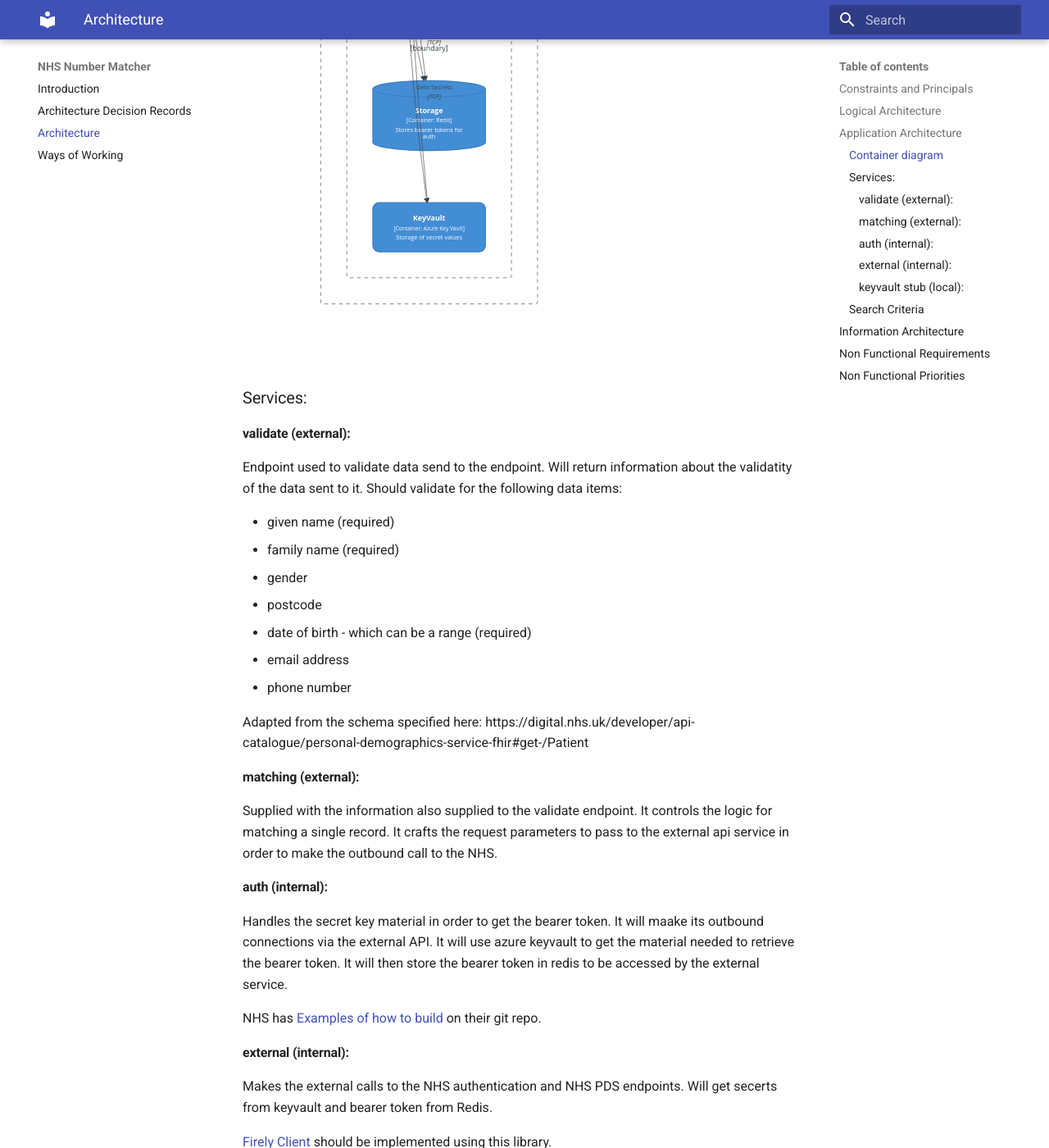
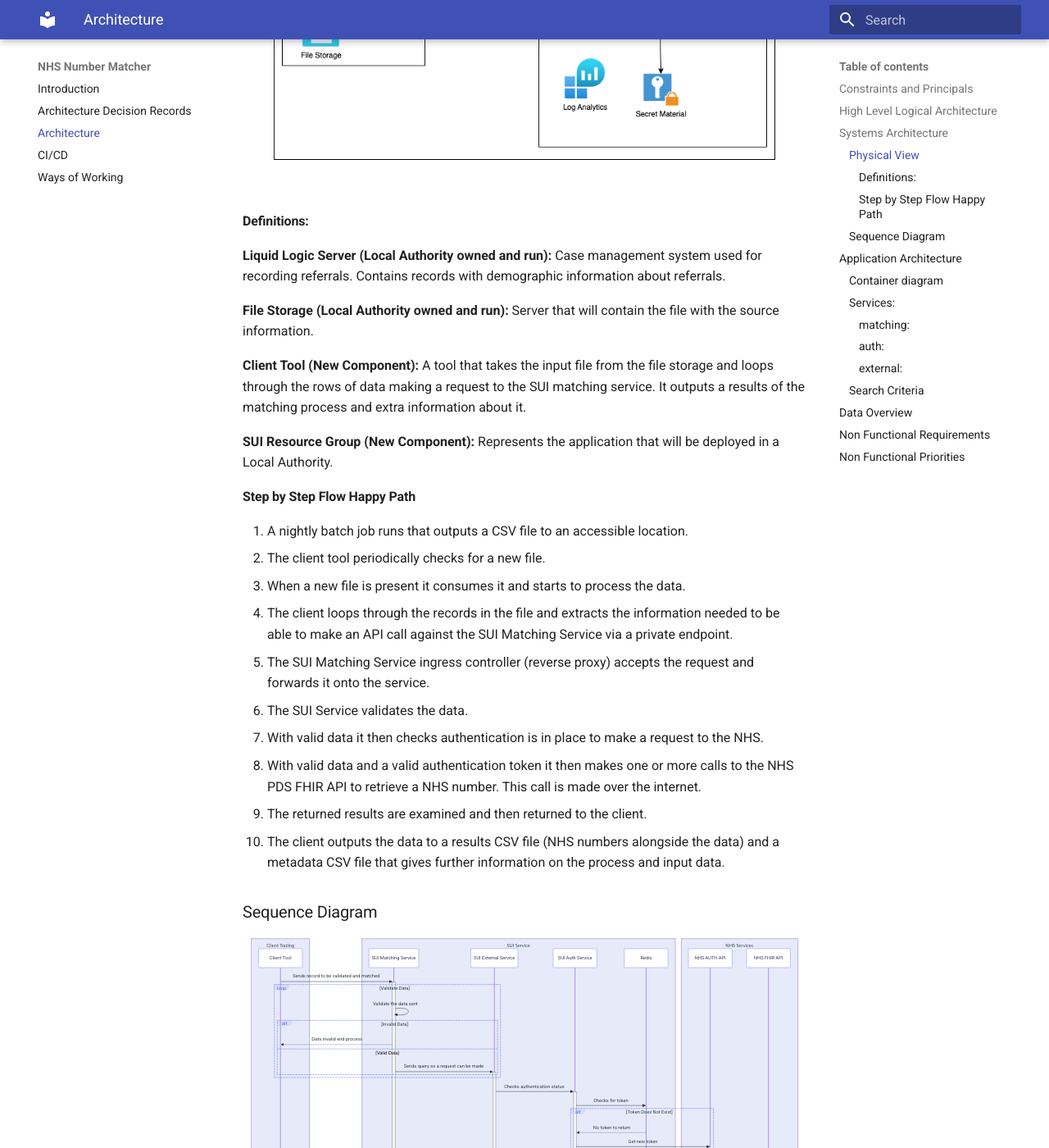
Before and after one commit to DFE-Digital/SUI_Matcher, an MkDocs documentation site: the page built from documentation/docs/architecture.md, in a window 1280 px wide and 1400 px high, scrolled down 1769 px. Shown: the whole window at 82% size. Built offline with MkDocs 1.6.1 and Material for MkDocs 9.7.7, drawn with Linux system fonts in a browser that asks for light colours; some of the changed text lies outside the part shown.

Commit message:
docs: Updating architecture sui-64
* adding sequence diagram
* updating container diagrams
* adding environmental page
* adding physical arch diagram

````diff
--- a/documentation/docs/architecture.md
+++ b/documentation/docs/architecture.md
@@ -12,9 +12,103 @@ The PDS FHIR API has a limitation of 5TPS for requests, and the "fallback" logic
 
 For principles, please refer to the [DfE Technical Guidance](https://technical-guidance.education.gov.uk/principles/general/) and [Secure by Design Principles](https://www.security.gov.uk/policy-and-guidance/secure-by-design/).
 
-## Logical Architecture
+## High Level Logical Architecture
 
-Placeholder
+```mermaid
+C4Container
+	title High Level Components - NHS SUI
+    Container_Boundary(c1, "Local Authority") {
+        System(laclient, "Local Authority Client")
+        System(sui_matching_service, "Sui Matching Service")
+        ContainerDb(db, "File Storage", "Liquid Logic Output")
+    }
+    Container_Boundary(c2, "NHS Services") {
+        System(nhs_fhir_api, "NHS PDS FHIR API")
+        System(nhs_auth_api, "NHS PDS Auth API")
+    }
+
+    Rel(laclient, db, "Gets File")
+	Rel(laclient, sui_matching_service, "HTTPS")
+	Rel(sui_matching_service, nhs_fhir_api, "HTTPS")
+    Rel(sui_matching_service, nhs_auth_api, "HTTPS")
+```
+
+## Systems Architecture
+### Physical View
+<img src="../assets/SUI-systems-arch.drawio.png"/>
+
+#### Definitions:
+**Liquid Logic Server (Local Authority owned and run):**
+Case management system used for recording referrals. Contains records with demographic information about referrals.
+
+**File Storage (Local Authority owned and run):**
+Server that will contain the file with the source information.
+
+**Client Tool (New Component):**
+A tool that takes the input file from the file storage and loops through the rows of data making a request to the SUI matching service. It outputs a results of the matching process and extra information about it.
+
+**SUI Resource Group (New Component):**
+Represents the application that will be deployed in a Local Authority.
+
+#### Step by Step Flow Happy Path
+
+1. A nightly batch job runs that outputs a CSV file to an accessible location.
+2. The client tool periodically checks for a new file.
+3. When a new file is present it consumes it and starts to process the data.
+4. The client loops through the records in the file and extracts the information needed to be able to make an API call against the SUI Matching Service via a private endpoint.
+5. The SUI Matching Service ingress controller (reverse proxy) accepts the request and forwards it onto the service.
+6. The SUI Service validates the data.
+7. With valid data it then checks authentication is in place to make a request to the NHS.
+8. With valid data and a valid authentication token it then makes one or more calls to the NHS PDS FHIR API to retrieve a NHS number. This call is made over the internet.
+9. The returned results are examined and then returned to the client.
+10. The client outputs the data to a results CSV file (NHS numbers alongside the data) and a metadata CSV file that gives further information on the process and input data.
+
+### Sequence Diagram
+
+```mermaid
+sequenceDiagram
+    box Client Tooling
+    participant client as Client Tool
+    end
+    box SUI Service
+    participant suimatch as SUI Matching Service
+    participant suiexternal as SUI External Service
+    participant suiauth as SUI Auth Service
+    participant redis as Redis
+    end
+    box NHS Services
+    participant nhsauth as NHS AUTH API
+    participant nhssearch as NHS FHIR API
+    end
+
+    client->>+suimatch: Sends record to be validated and matched
+    loop Validate Data
+        suimatch->>suimatch: Validate the data sent
+        alt Invalid Data
+            suimatch-->>client: Data invalid end process
+        else Valid Data
+            suimatch->>+suiexternal: Sends query so a request can be made
+        end
+    end
+        suiexternal->>+suiauth: Checks authentication status
+        suiauth->>redis: Checks for token
+        alt Token Does Not Exist
+            redis-->>suiauth: No token to return
+            suiauth->>nhsauth: Get new token
+            nhsauth-->>suiauth: Return new token
+            suiauth->>redis: Store token
+        else Token Exists
+            redis-->>suiauth: Token available to return
+        end
+        suiauth-->>-suiexternal: Token Available
+        suiexternal->>redis: Get token
+        redis-->>suiexternal: Returns token
+        suiexternal->>nhssearch: Makes request to NHS service
+        nhssearch-->>suiexternal: Returns data
+        suiexternal-->>-suimatch: Passes response to be formatted
+        suimatch-->>-client: Returns data to client to be output
+
+```
 
 ## Application Architecture
 
@@ -28,8 +122,6 @@ C4Container
 
 	Container_Boundary(c1, "Sui Matching Service") {
 		Container(reverse_proxy, "Gateway", "C#, .NET 8, YARP", "The reverse proxy/API gateway of the SUI matcher.")
-
-		Container(validate_api, "Validate APIs", "C#, .NET 8, MassTransit", "The counter service.")
 		Container(matching_api, "Matching APIs", "C#, .NET 8, MassTransit", "The barista service.")
 		Container(auth_api, "Auth APIs", "C#, .NET 8, MassTransit", "The authentication service.")
 		Container(external_api, "External Services", "C#, .NET 8, Marten", "Makes the outbound connections for other services")
@@ -45,56 +137,98 @@ C4Container
     }
 
 	Rel(laclient, reverse_proxy, "Uses", "HTTPS")
+    UpdateRelStyle(laclient, reverse_proxy, $offsetY="-20")
 
-	Rel(reverse_proxy, validate_api, "Proxies", "HTTP")
 	Rel(reverse_proxy, matching_api, "Proxies", "HTTP")
 
-	Rel(auth_api, cache, "Adds/checks Tokens", "TCP")
-    Rel(auth_api, keyvault, "Gets Secrets", "TCP")
+	Rel(auth_api, cache, "Adds/checks Tokens", "HTTP")
+    Rel(auth_api, keyvault, "Gets Secrets", "HTTP")
+    Rel(auth_api, pds, "Authenticates", "HTTPS")
+    UpdateRelStyle(auth_api, cache, $offsetX="30")
 
-    Rel(external_api, cache, "Gets Tokens", "TCP")
-    Rel(external_api, keyvault, "Gets Secrets", "TCP")
+    Rel(external_api, cache, "Gets Token", "HTTP")
+    Rel(external_api, keyvault, "Gets Secrets", "HTTP")
     Rel(external_api, pds, "Retrieves NHS Number", "HTTPS")
+    UpdateRelStyle(external_api, keyvault, $offsetX="40", $offsetY="40")
 
-	Rel(matching_api, auth_api, "Calls", "HTTP")
+	Rel(external_api, auth_api, "Calls", "HTTP")
+
     Rel(matching_api, external_api, "Calls", "HTTP")
 
 ```
 
 ### Services:
 
-#### validate (external):
+#### matching:
 
-Endpoint used to validate data send to the endpoint. Will return information about the validatity of the data sent to it. Should validate for the following data items:
+The matching service provides the ingress into the application. It also serves as the logic controller for the application. It accepts the following parameters:
 
 * given name (required)
 * family name (required)
+* date of birth - which can be a range (required)
 * gender
 * postcode
-* date of birth - which can be a range (required)
 * email address
 * phone number
 
-Adapted from the schema specified here:
-https://digital.nhs.uk/developer/api-catalogue/personal-demographics-service-fhir#get-/Patient
+Adapted from the schema specified here
+[NHS PDS FHIR Schema](https://digital.nhs.uk/developer/api-catalogue/personal-demographics-service-fhir#get-/Patient).
 
-#### matching (external):
+It validates these parameters meet the schema and then handles the logic for making external calls to the NHS in order to find a matching NHS number.
 
-Supplied with the information also supplied to the validate endpoint. It controls the logic for matching a single record. It crafts the request parameters to pass to the external api service in order to make the outbound call to the NHS.
+Response 200:
+``` json
+{
+    "result": {
+        "matchStatus": "match",
+        "nhsNumber": "1234567890",
+        "processStage": "3",
+        "score": "0.96"
+    },
+    "dataQuality": {
+        "given": "valid",
+        "family": "valid",
+        "birthdate": "valid",
+        "addressPostalCode": "valid",
+        "phone": "invalid",
+        "email": "invalid",
+        "gender": "notProvided"
+    }
+}
+```
+**result**
 
-#### auth (internal):
+| Name         | Type   | Desc         | Values                                    |
+| :---         | :---   |     :---     |                                      :--- |
+| matchStatus  | string | Match Result | match, noMatch, potentialMatch, manyMatch |
+| nhsNumber    | string | nhsNumnber   | 10 digit string, empty string             |
+| ProcessStage | int    | stage of the process it exited at | 0, 1, 2, 3           |
+| score        | number | Score of the search | 0.0 to 1.0                         |
 
-Handles the secret key material in order to get the bearer token. It will maake its outbound connections via the external API. It will use azure keyvault to get the material needed to retrieve the bearer token. It will then store the bearer token in redis to be accessed by the external service.
+**matchStatus**
 
-NHS has [Examples of how to build](https://github.com/NHSDigital/hello-world-auth-examples/tree/main/application-restricted-signed-jwt-tutorials/csharp) on their git repo.
+| Name           | Desc                            |
+| :---           | :---                            |
+| match          | One match has been returned     |
+| noMatch        | No match has been returned      |
+| potentialMatch | There is a potential match. One match with score above 0.85 and below 0.95 |
+| manyMatch      | System returns mulitple matches |
 
-#### external (internal):
-Makes the external calls to the NHS authentication and NHS PDS endpoints. Will get secerts from keyvault and bearer token from Redis.
+**dataQuality**
 
-[Firely Client](https://docs.fire.ly/projects/Firely-NET-SDK/en/latest/client/setup.html) should be implemented using this library.
+| Return       | Type   | Desc |
+| :---         | :---   |                          |
+| Valid        | string | Data provided is valid   |
+| Invalid      | string | Data provided is invalid |
+| notProvided  | string | No data was provided     |
 
-#### keyvault stub (local):
-Currently a skeleton container in order to mimic azure keyvault in local testing. Unfortunately aspire does not provide an emulator for keyvault.
+#### auth:
+
+Handles the secret key material in order to get the bearer token. It will use azure keyvault to get the material needed to retrieve the bearer token. It will then store the bearer token in redis to be accessed by the external service.
+
+#### external:
+
+Makes the external calls to the NHS PDS endpoints. Will get secerts from keyvault and bearer token from Redis.
 
 ### Search Criteria
 
@@ -144,15 +278,26 @@ The search critera being used for the start of the pilot is as below, and is sub
 | :---         | :---         |     :---       |          :--- |
 | 1 | fuzzy search with given name, family name and DOB. | `_fuzzy-match`=`true`, `family`=`harley`, `given`=`topper`, `birthdate`=`eq1960-06-09` | One of: <br> [NHS_NUM, NO_MATCH, POTENTIAL_MATCH, MANY_MATCHES] |
 | 2 | fuzzy search with given name, family name and DOB range 6 months either side of given date. | `_fuzzy-match`=`true`, `family`=`harley`, `given`=`topper`, `birthdate`=`ge1960-01-09`&`birthdate`=`le1961-01-09` | One of: <br> [NHS_NUM, NO_MATCH, POTENTIAL_MATCH, MANY_MATCHES |
-| 3 | fuzzy search with given name, family name and DOB. Given name and family name swapped. | `_fuzzy-match`=`true`, `family`=`topper`, `given`=`harley`, `birthdate`=`eq1960-06-09` | One of: <br> [NHS_NUM, NO_MATCH, POTENTIAL_MATCH, MANY_MATCHES |
-| 4 | fuzzy search with given name, family name and DOB range 6 months either side of given date. Given name and family name swapped. | `_fuzzy-match`=`true`, `family`=`topper`, `given`=`harley`, `birthdate`=`ge1960-01-09`&`birthdate`=`le1961-01-09` | One of: <br> [NHS_NUM, NO_MATCH, POTENTIAL_MATCH, MANY_MATCHES |
-| 5 | fuzzy search with given name, family name and DOB. Day swapped with month if day equal to or less than 12. | `_fuzzy-match`=`true`, `family`=`harley`, `given`=`topper`, `birthdate`=`eq1960-09-06` | One of: <br> [NHS_NUM, NO_MATCH, POTENTIAL_MATCH, MANY_MATCHES |
+| 3 | fuzzy search with given name, family name and DOB. Day swapped with month if day equal to or less than 12. | `_fuzzy-match`=`true`, `family`=`harley`, `given`=`topper`, `birthdate`=`eq1960-09-06` | One of: <br> [NHS_NUM, NO_MATCH, POTENTIAL_MATCH, MANY_MATCHES |
 
 Definition of fuzzy search is defined here: [NHS FHIR API Search](https://digital.nhs.uk/developer/api-catalogue/personal-demographics-service-fhir#get-/Patient).
 
-## Information Architecture
+## Data Overview
 
-Placeholder
+This section is a work in progress...
+
+This project will collect anonymous data about the process. For each record that is sent to the service we will record information on the following:
+
+* Data Quality
+* Match Result
+* Match Result Process Info
+* Age Range
+
+This will allow for aggregate information to be collated and an evaluation on the process overall to be viewed.
+
+This information will be collated via log messages.
+
+No PII will be recorded.
 
 ## Non Functional Requirements
 
--- a/documentation/mkdocs.yml
+++ b/documentation/mkdocs.yml
@@ -13,6 +13,7 @@ plugins:
             docstring_style: sphinx
 markdown_extensions:
   - tables
+  - def_list
   - admonition
   - pymdownx.superfences:
       # make exceptions to highlighting of code:
--- a/documentation/requirements.txt
+++ b/documentation/requirements.txt
@@ -1,3 +1,5 @@
 mkdocs
 mkdocstrings[python]
 markdown-include
+mkdocs-mermaid2-plugin
+mkdocs-material
````
Also changed, not shown: documentation/docs/cicd.md (added, +50 -0 lines), documentation/docs/index.md (+0 -4 lines), documentation/docs/assets/SUI-systems-arch.drawio.png (added).
